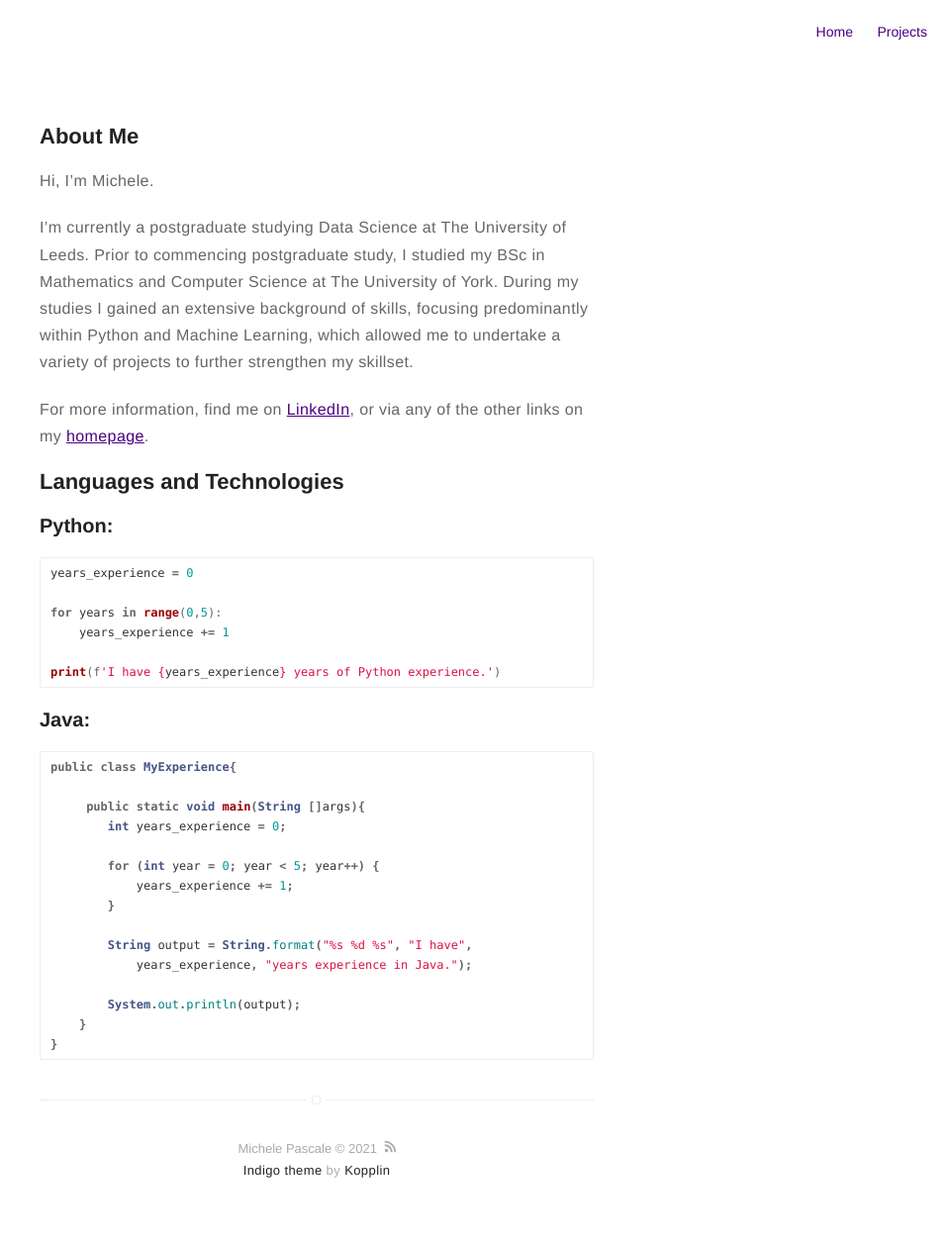
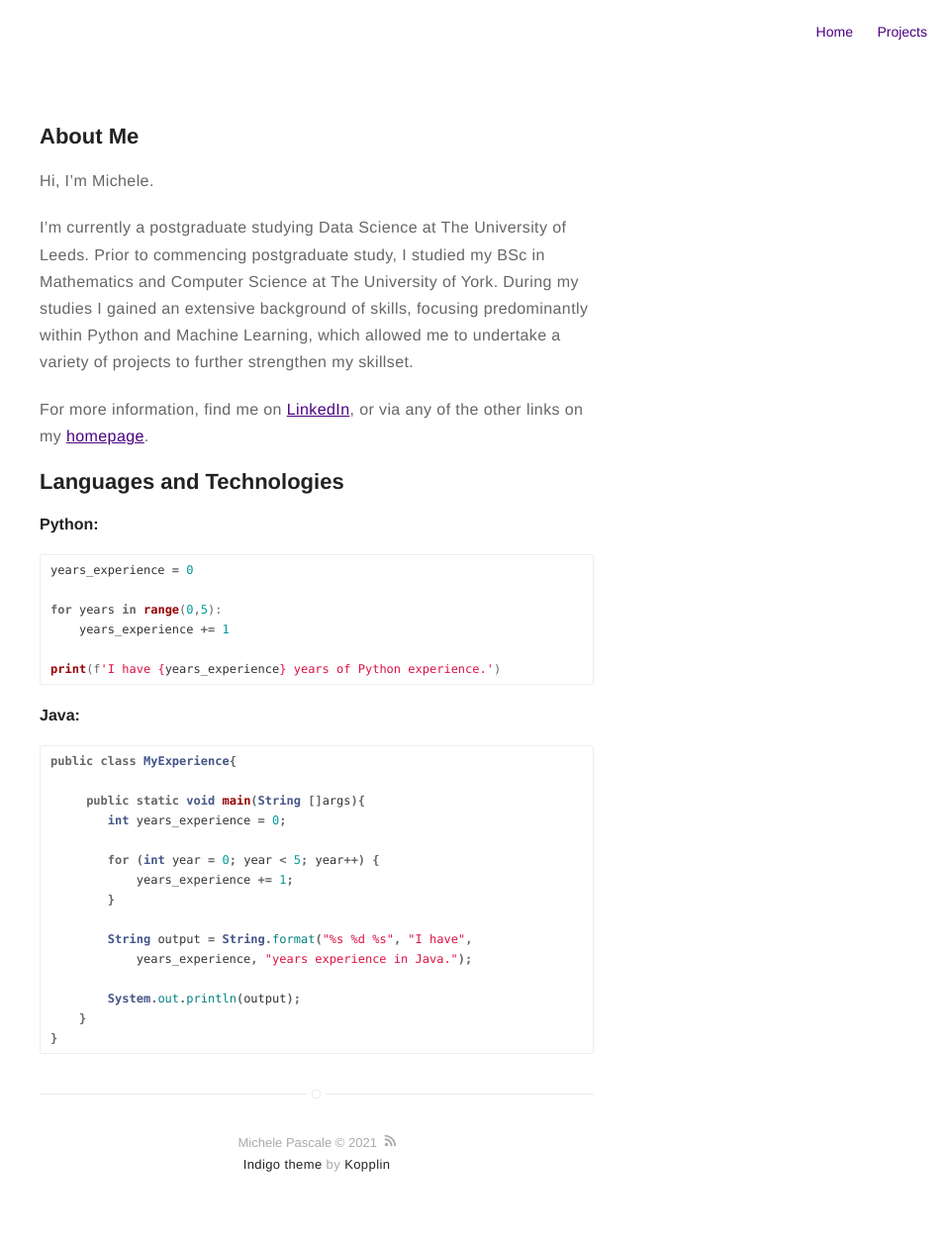
Before and after one commit to pascalemp/pascalemp.github.io, a Jekyll site: the page built from about.md, in a window 1280 px wide. Shown: the whole page at 99% size, without its empty margins (320-1280 px from the left). Built offline with Jekyll 4.4.1, drawn with Linux system fonts in a browser that asks for light colours.

````diff
--- a/about.md
+++ b/about.md
@@ -12,7 +12,7 @@ For more information, find me on [LinkedIn](https://www.linkedin.com/in/pascalem
 
 ## Languages and Technologies
 
-### Python:
+#### Python:
 ```python
 years_experience = 0
 
@@ -22,7 +22,7 @@ for years in range(0,5):
 print(f'I have {years_experience} years of Python experience.')
 ```
 
-### Java:
+#### Java:
 ```java
 public class MyExperience{
 
````
